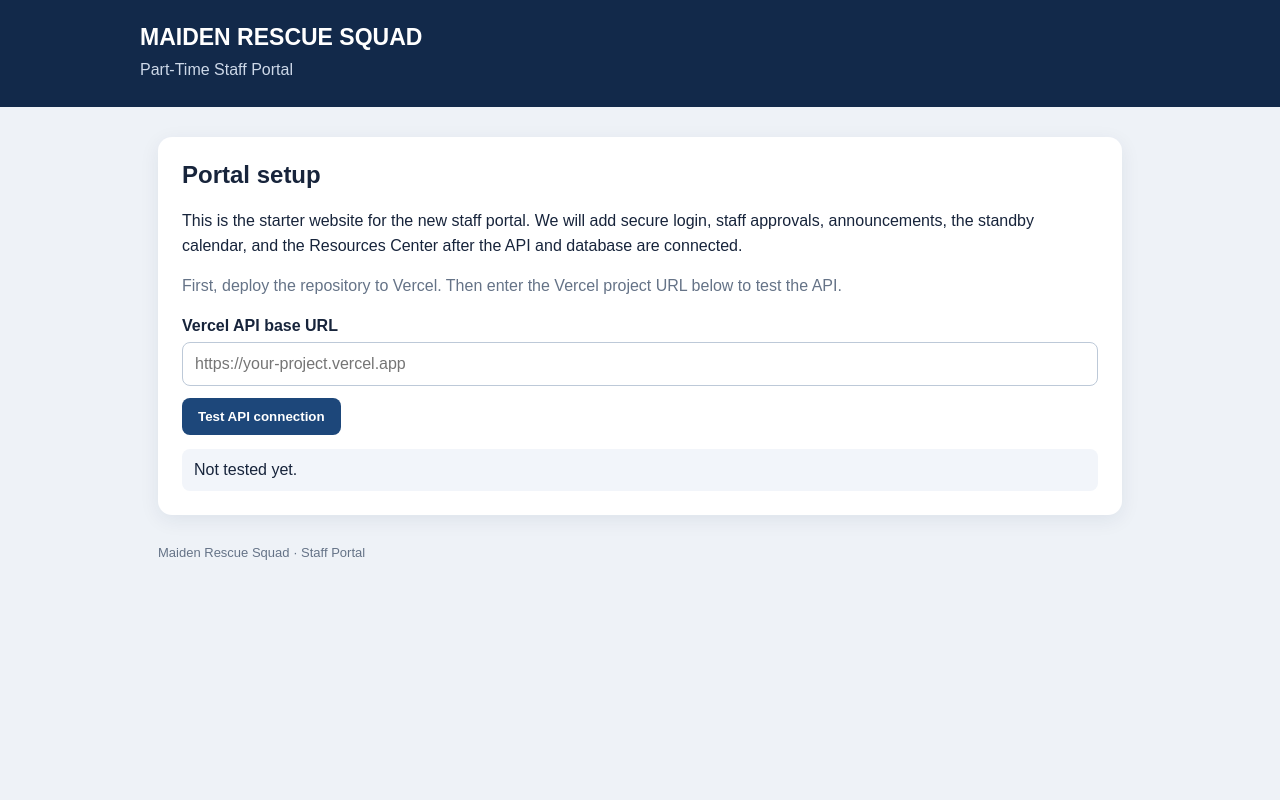
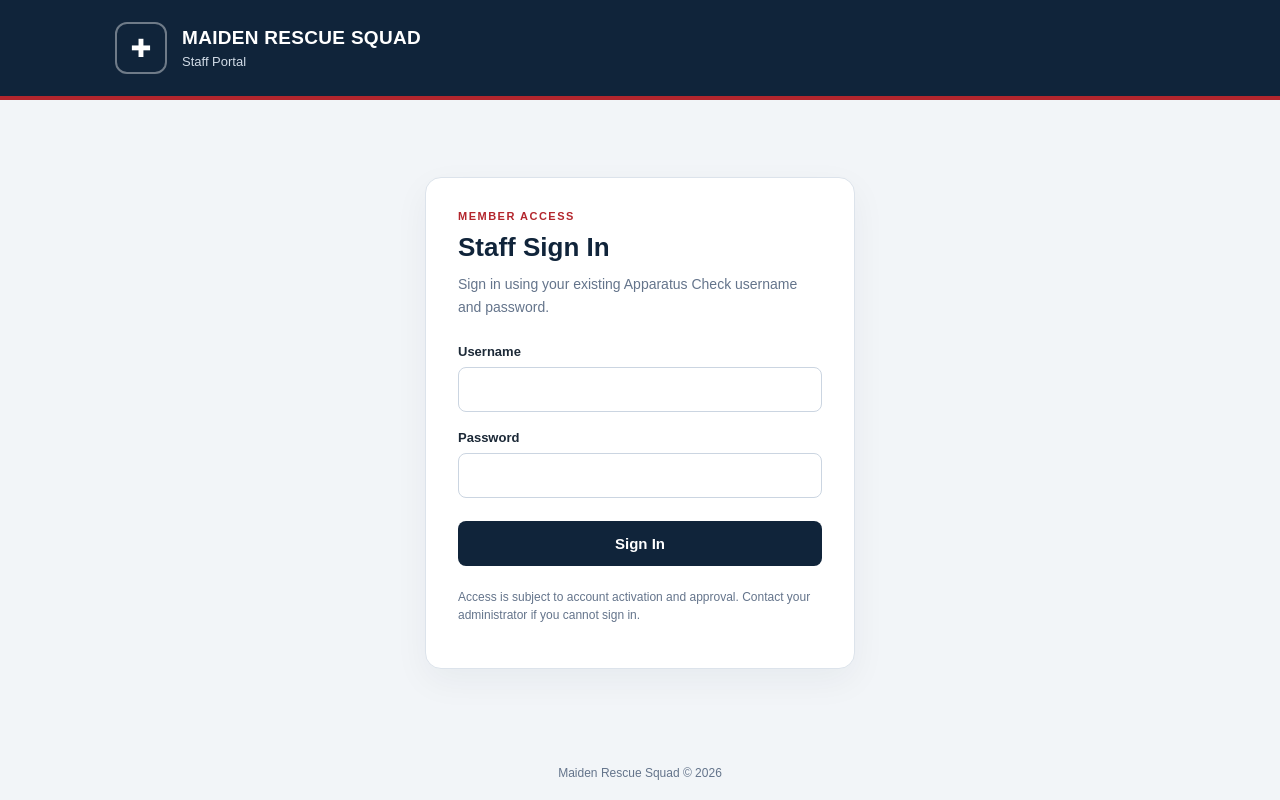
Before and after one commit to jaydenrobinette416/mrs-staff-portal, a website: page index.html in a window 1280 px wide. Drawn offline with Linux system fonts and the light colour scheme.

Commit message:
Refactor index.html for improved structure and styling
Updated the HTML structure, styles, and scripts for the staff portal. Improved accessibility and user interface elements.

```diff
--- a/index.html
+++ b/index.html
@@ -1,49 +1,368 @@
-<!doctype html>
+
+<!DOCTYPE html>
 <html lang="en">
 <head>
-<meta charset="utf-8">
-<meta name="viewport" content="width=device-width, initial-scale=1">
-<meta name="theme-color" content="#12294a">
-<title>Maiden Rescue Squad | Staff Portal</title>
+  <meta charset="UTF-8">
+  <meta name="viewport" content="width=device-width, initial-scale=1.0">
+  <meta name="theme-color" content="#10243a">
+  <title>Staff Portal | Maiden Rescue Squad</title>
   <style>
-:root{font-family:Arial,Helvetica,sans-serif;color:#17243b;background:#eef2f7}*{box-sizing:border-box}body{margin:0}
-header{background:#12294a;color:white;padding:24px max(20px,calc((100% - 1000px)/2))}header h1{margin:0;font-size:23px}header p{margin:7px 0 0;color:#cdd8e8}
-main{max-width:1000px;margin:30px auto;padding:0 18px}.card{background:white;border-radius:14px;padding:24px;box-shadow:0 5px 20px #14284a13}
-h2{margin-top:0}p{line-height:1.55}.muted{color:#657387}label{display:block;font-weight:700;margin:18px 0 7px}
-input{width:100%;padding:12px;border:1px solid #bdc9d8;border-radius:8px;font:inherit}button{margin-top:12px;padding:11px 16px;background:#1d477a;color:white;border:0;border-radius:8px;font-weight:700;cursor:pointer}
-button:disabled{opacity:.55;cursor:wait}#result{white-space:pre-wrap;overflow-wrap:anywhere;padding:12px;border-radius:8px;background:#f2f5fa;margin-top:14px}
-footer{max-width:1000px;margin:0 auto;padding:0 18px 28px;color:#657387;font-size:13px}
+    :root {
+      color-scheme: light;
+      --navy: #10243a;
+      --navy-light: #193853;
+      --red: #b3262d;
+      --background: #f2f5f8;
+      --text: #1c2937;
+      --muted: #64748b;
+      --border: #dce3eb;
+    }
+
+    * { box-sizing: border-box; }
+
+    body {
+      margin: 0;
+      min-height: 100vh;
+      font-family: Arial, Helvetica, sans-serif;
+      color: var(--text);
+      background: var(--background);
+      display: flex;
+      flex-direction: column;
+    }
+
+    header {
+      background: var(--navy);
+      color: white;
+      padding: 22px 20px;
+      border-bottom: 4px solid var(--red);
+    }
+
+    .header-inner {
+      max-width: 1050px;
+      margin: auto;
+      display: flex;
+      align-items: center;
+      gap: 15px;
+    }
+
+    .logo {
+      width: 52px;
+      height: 52px;
+      border: 2px solid #ffffff65;
+      border-radius: 12px;
+      display: grid;
+      place-items: center;
+      font-size: 25px;
+      flex-shrink: 0;
+    }
+
+    header h1 {
+      font-size: 19px;
+      margin: 0 0 5px;
+      letter-spacing: .3px;
+    }
+
+    header p {
+      margin: 0;
+      font-size: 13px;
+      color: #d2dce7;
+    }
+
+    main {
+      width: 100%;
+      max-width: 1050px;
+      margin: auto;
+      padding: 45px 20px;
+      flex: 1;
+      display: flex;
+      align-items: center;
+      justify-content: center;
+    }
+
+    .card {
+      width: 100%;
+      max-width: 430px;
+      background: white;
+      border: 1px solid var(--border);
+      border-radius: 16px;
+      padding: 32px;
+      box-shadow: 0 12px 35px #10243a0d;
+    }
+
+    .eyebrow {
+      color: var(--red);
+      text-transform: uppercase;
+      font-size: 11px;
+      font-weight: 800;
+      letter-spacing: 1.5px;
+      margin: 0 0 10px;
+    }
+
+    h2 {
+      color: var(--navy);
+      font-size: 26px;
+      margin: 0 0 10px;
+    }
+
+    .description {
+      color: var(--muted);
+      font-size: 14px;
+      line-height: 1.6;
+      margin: 0 0 26px;
+    }
+
+    label {
+      display: block;
+      font-size: 13px;
+      font-weight: 700;
+      margin: 18px 0 8px;
+    }
+
+    input {
+      width: 100%;
+      padding: 13px 14px;
+      border: 1px solid #cbd5e1;
+      border-radius: 8px;
+      background: #fff;
+      color: var(--text);
+      font-size: 15px;
+      outline: none;
+    }
+
+    input:focus {
+      border-color: #315f87;
+      box-shadow: 0 0 0 3px #315f8718;
+    }
+
+    button {
+      width: 100%;
+      margin-top: 23px;
+      padding: 14px;
+      background: var(--navy);
+      color: white;
+      border: 0;
+      border-radius: 8px;
+      font-size: 15px;
+      font-weight: 700;
+      cursor: pointer;
+    }
+
+    button:hover { background: var(--navy-light); }
+    button:disabled { opacity: .65; cursor: wait; }
+
+    .message {
+      display: none;
+      padding: 12px;
+      margin-top: 18px;
+      border-radius: 8px;
+      font-size: 13px;
+      line-height: 1.5;
+    }
+
+    .message.error {
+      display: block;
+      color: #8b2027;
+      background: #fff0f0;
+      border: 1px solid #f2caca;
+    }
+
+    .message.success {
+      display: block;
+      color: #17603a;
+      background: #edfaf2;
+      border: 1px solid #c4ead2;
+    }
+
+    .account {
+      display: none;
+      margin-top: 24px;
+      border-top: 1px solid var(--border);
+      padding-top: 20px;
+    }
+
+    .account h3 {
+      margin: 0 0 14px;
+      color: var(--navy);
+    }
+
+    .account p {
+      font-size: 14px;
+      margin: 10px 0;
+      overflow-wrap: anywhere;
+    }
+
+    .note {
+      color: var(--muted);
+      font-size: 12px;
+      line-height: 1.5;
+      margin-top: 22px;
+    }
+
+    footer {
+      text-align: center;
+      color: var(--muted);
+      font-size: 12px;
+      padding: 20px;
+    }
+
+    @media (max-width: 480px) {
+      main { padding: 25px 15px; }
+      .card { padding: 25px 21px; }
+      header h1 { font-size: 16px; }
+    }
   </style>
 </head>
 <body>
-<header><h1>MAIDEN RESCUE SQUAD</h1><p>Part-Time Staff Portal</p></header>
-<main><section class="card">
-<h2>Portal setup</h2>
-<p>This is the starter website for the new staff portal. We will add secure login, staff approvals, announcements, the standby calendar, and the Resources Center after the API and database are connected.</p>
-<p class="muted">First, deploy the repository to Vercel. Then enter the Vercel project URL below to test the API.</p>
-<label for="apiBase">Vercel API base URL</label>
-<input id="apiBase" type="url" placeholder="https://your-project.vercel.app" autocomplete="url">
-<button id="testButton" type="button">Test API connection</button>
-<div id="result" role="status" aria-live="polite">Not tested yet.</div>
-</section></main>
-<footer>Maiden Rescue Squad · Staff Portal</footer>
+  <header>
+    <div class="header-inner">
+      <div class="logo" aria-hidden="true">✚</div>
+      <div>
+        <h1>MAIDEN RESCUE SQUAD</h1>
+        <p>Staff Portal</p>
+      </div>
+    </div>
+  </header>
+
+  <main>
+    <section class="card">
+      <p class="eyebrow">Member Access</p>
+      <h2>Staff Sign In</h2>
+      <p class="description">
+        Sign in using your existing Apparatus Check username and password.
+      </p>
+
+      <form id="loginForm">
+        <label for="username">Username</label>
+        <input
+          id="username"
+          name="username"
+          type="text"
+          autocomplete="username"
+          required
+        >
+
+        <label for="password">Password</label>
+        <input
+          id="password"
+          name="password"
+          type="password"
+          autocomplete="current-password"
+          required
+        >
+
+        <button id="loginButton" type="submit">Sign In</button>
+      </form>
+
+      <div id="message" class="message" role="status" aria-live="polite"></div>
+
+      <section id="account" class="account" aria-live="polite">
+        <h3>Account Verified</h3>
+        <p><strong>Name:</strong> <span id="accountName"></span></p>
+        <p><strong>Username:</strong> <span id="accountUsername"></span></p>
+        <p><strong>Base:</strong> <span id="accountBase"></span></p>
+        <p><strong>Role:</strong> <span id="accountRole"></span></p>
+        <p class="note">
+          Login testing is complete. Your announcements, resources, and
+          administrative tools are not enabled yet.
+        </p>
+        <button id="signOutButton" type="button">Return to Sign In</button>
+      </section>
+
+      <p class="note">
+        Access is subject to account activation and approval. Contact your
+        administrator if you cannot sign in.
+      </p>
+    </section>
+  </main>
+
+  <footer>
+    Maiden Rescue Squad &copy; <span id="year"></span>
+  </footer>
+
   <script>
-const input=document.getElementById('apiBase');
-const button=document.getElementById('testButton');
-const result=document.getElementById('result');
-button.addEventListener('click',async()=>{
- const base=input.value.trim().replace(/\/+$/,'');
- if(!/^https:\/\/[a-z0-9.-]+(?::\d+)?$/i.test(base)){
-  result.textContent='Enter your full HTTPS Vercel project URL, for example https://your-project.vercel.app';return;
+    const API_BASE = "https://mrs-staff-portal.vercel.app";
+
+    const form = document.getElementById("loginForm");
+    const button = document.getElementById("loginButton");
+    const message = document.getElementById("message");
+    const account = document.getElementById("account");
+
+    document.getElementById("year").textContent =
+      new Date().getFullYear();
+
+    function showMessage(text, type) {
+      message.textContent = text;
+      message.className = "message " + type;
     }
- button.disabled=true;result.textContent='Testing…';
- try{
-  const response=await fetch(base+'/api/health');const data=await response.json();
-  if(!response.ok)throw new Error(data.error||('HTTP '+response.status));
-  result.textContent='API connection successful.\n'+JSON.stringify(data,null,2);
- }catch(error){result.textContent='Could not reach the API.\n'+error.message+'\nCheck the Vercel deployment URL and deployment status.';}
- finally{button.disabled=false;}
+
+    function resetLogin() {
+      form.reset();
+      form.style.display = "block";
+      account.style.display = "none";
+      message.className = "message";
+      message.textContent = "";
+      button.disabled = false;
+      button.textContent = "Sign In";
+      document.getElementById("username").focus();
+    }
+
+    form.addEventListener("submit", async function(event) {
+      event.preventDefault();
+
+      const username = document.getElementById("username").value.trim();
+      const password = document.getElementById("password").value;
+
+      button.disabled = true;
+      button.textContent = "Signing In...";
+      message.className = "message";
+      message.textContent = "";
+
+      try {
+        const response = await fetch(API_BASE + "/api/login", {
+          method: "POST",
+          headers: { "Content-Type": "application/json" },
+          body: JSON.stringify({ username, password })
         });
+
+        const result = await response.json();
+
+        if (!response.ok || !result.ok || !result.user) {
+          showMessage(
+            result.message || "Unable to sign in.",
+            "error"
+          );
+          return;
+        }
+
+        const user = result.user;
+
+        document.getElementById("accountName").textContent =
+          user.name || "Not provided";
+        document.getElementById("accountUsername").textContent =
+          user.username || "";
+        document.getElementById("accountBase").textContent =
+          user.base || "Not assigned";
+        document.getElementById("accountRole").textContent =
+          user.role || "USER";
+
+        form.style.display = "none";
+        account.style.display = "block";
+        showMessage("Your credentials were verified.", "success");
+      } catch (error) {
+        showMessage(
+          "Could not contact the portal API. Please try again.",
+          "error"
+        );
+      } finally {
+        button.disabled = false;
+        button.textContent = "Sign In";
+      }
+    });
+
+    document.getElementById("signOutButton").addEventListener(
+      "click",
+      resetLogin
+    );
   </script>
 </body>
 </html>
```
Lines whose indentation alone changed are shown as unchanged.
